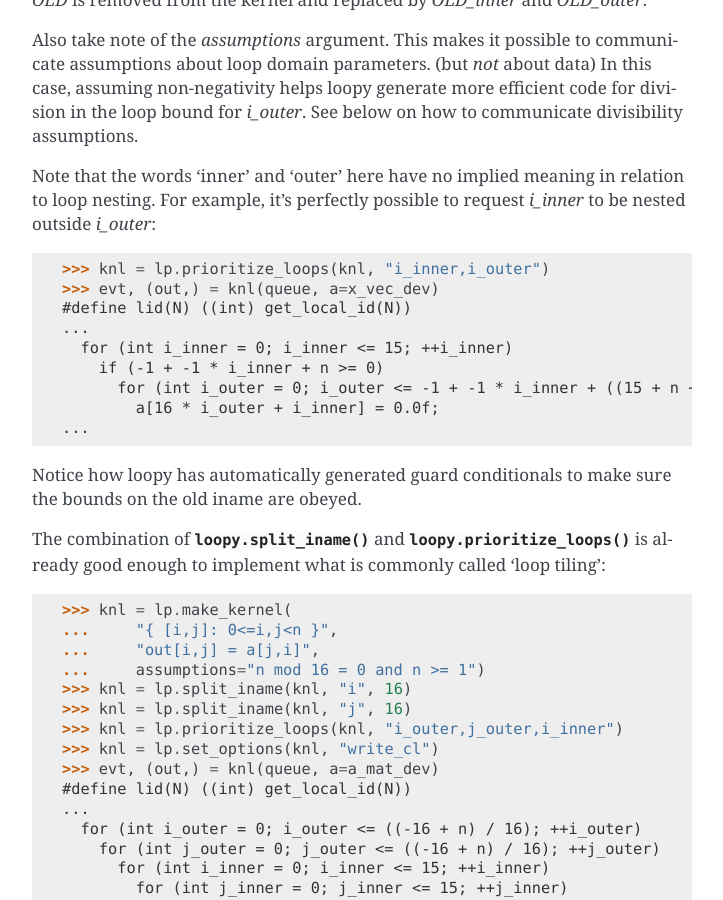
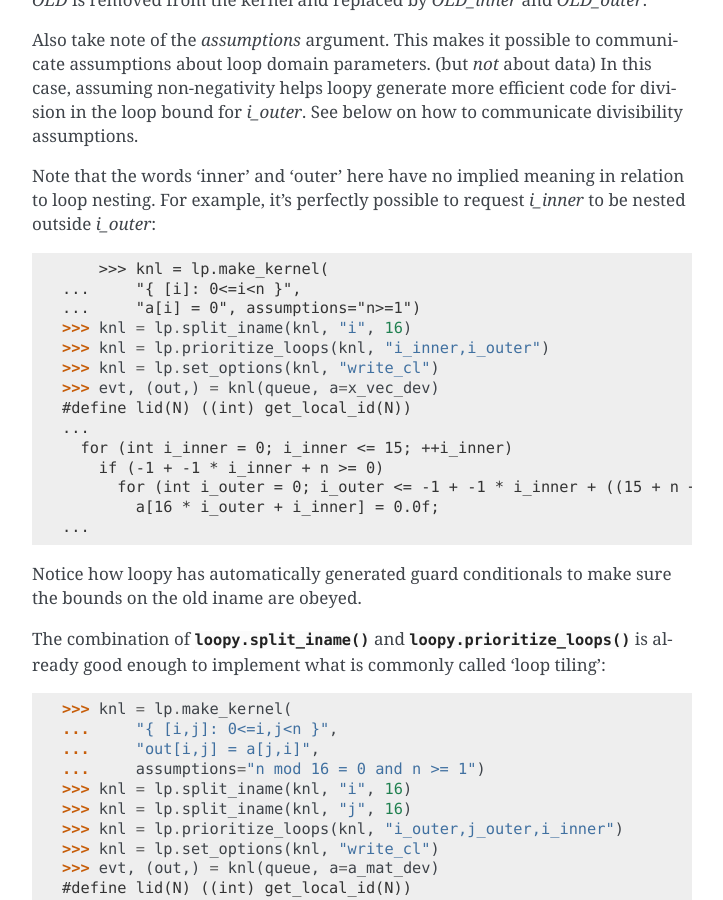
Before and after one commit to inducer/loopy, a Sphinx documentation site: the page built from doc/tutorial.rst, in a window 1280 px wide and 900 px high, scrolled down 10579 px. Shown: the whole window, without its empty margins (388-1111 px from the left). Built offline with Sphinx 7.4.7, drawn with Linux system fonts in a browser that asks for light colours.

Commit message:
Do not use same kernel object for 2 examples in doctest

```diff
--- a/doc/tutorial.rst
+++ b/doc/tutorial.rst
@@ -554,7 +554,12 @@ relation to loop nesting. For example, it's perfectly possible to request
 
 .. doctest::
 
+	>>> knl = lp.make_kernel(
+    ...     "{ [i]: 0<=i<n }",
+    ...     "a[i] = 0", assumptions="n>=1")
+    >>> knl = lp.split_iname(knl, "i", 16)
     >>> knl = lp.prioritize_loops(knl, "i_inner,i_outer")
+    >>> knl = lp.set_options(knl, "write_cl")
     >>> evt, (out,) = knl(queue, a=x_vec_dev)
     #define lid(N) ((int) get_local_id(N))
     ...
```
